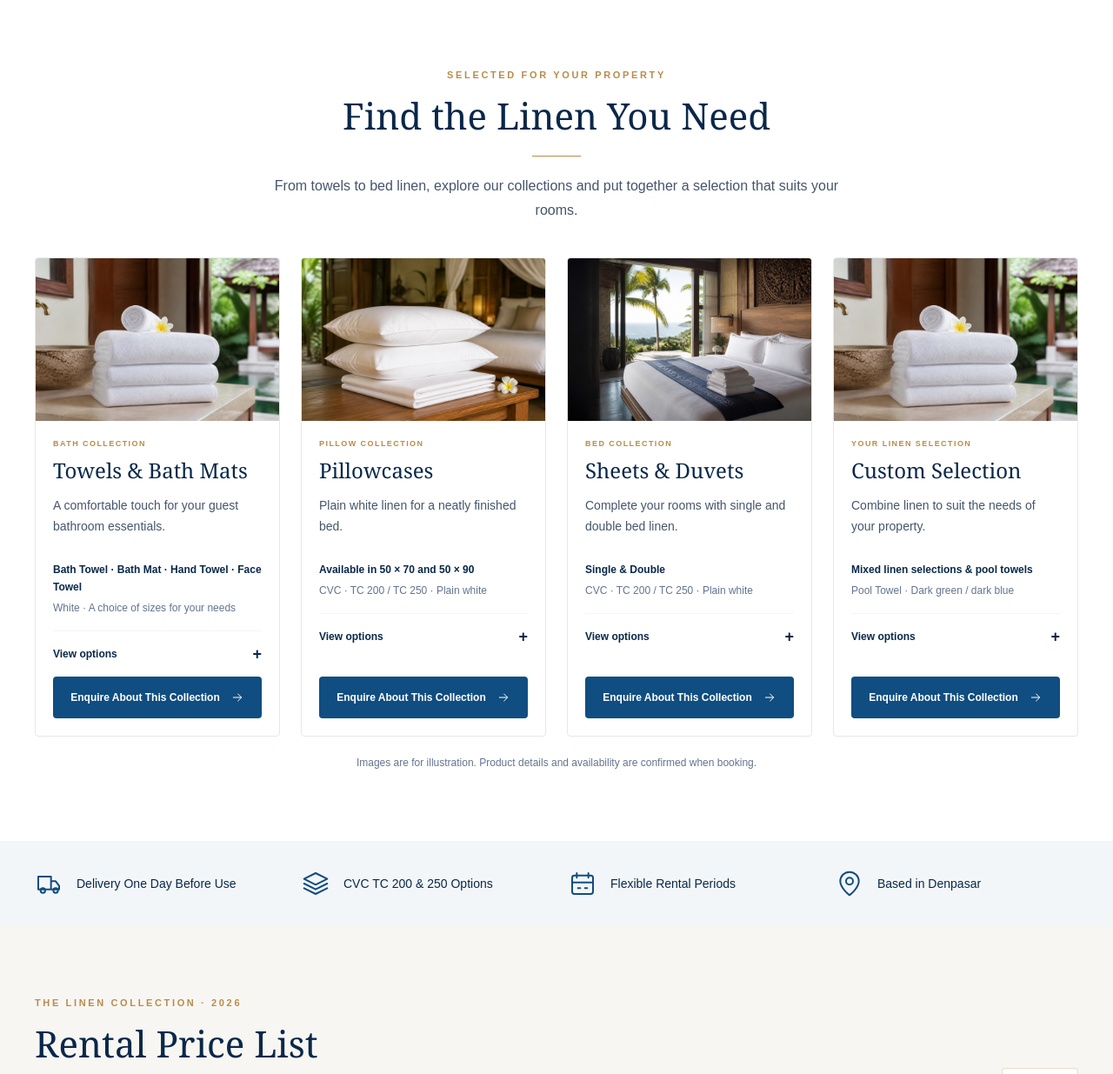
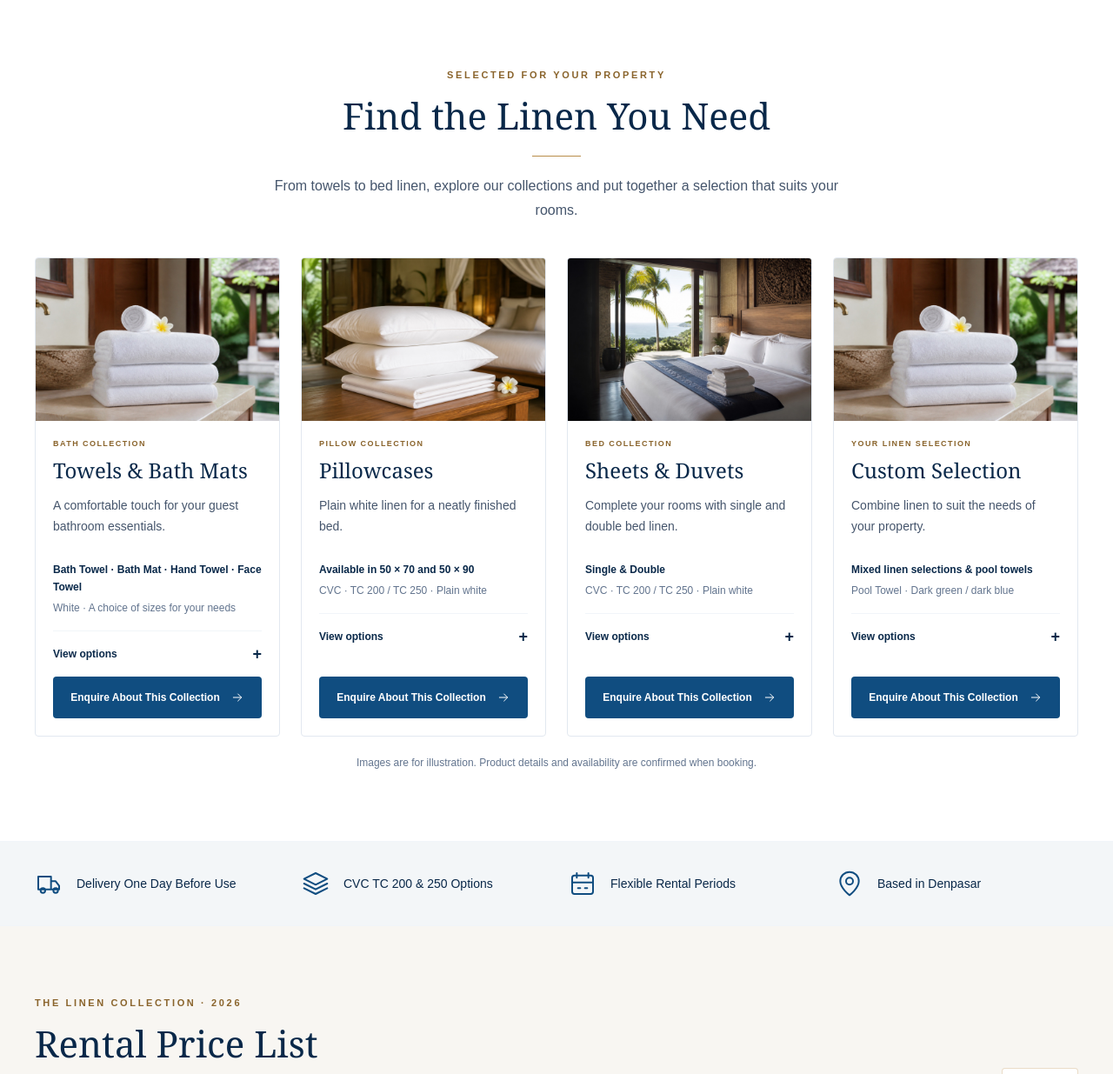
Before and after one commit to alfonsoricky/rental-linen, a PHP site: page /en/ in a window 1280 px wide. Shown: the part 850-2085 px from the top of the page at 87% size. Run offline with PHP 8.4, Linux system fonts and the light colour scheme.

Commit message:
Improve text contrast on light backgrounds

```diff
--- a/index.php
+++ b/index.php
@@ -249,7 +249,7 @@ function icon($name, $class = 'h-5 w-5') {
             <?php foreach ($products as $index => $product): ?>
                 <article class="flex flex-col overflow-hidden rounded-sm border border-slate-200 bg-white">
                     <img src="<?= e($basePath) ?>assets/images/<?= e($product['image']) ?>" alt="<?= e($product['alt']) ?>" width="768" height="512" loading="lazy" decoding="async" class="aspect-[1.5] w-full object-cover <?= $index === 2 ? 'object-right' : '' ?>">
-                    <div class="flex flex-1 flex-col p-5"><p class="text-[9px] font-semibold tracking-[.16em] text-gold"><?= e($product['tag']) ?></p><h3 class="mt-2 font-display text-2xl"><?= e($product['name']) ?></h3><p class="mt-3 min-h-15 text-sm leading-6 text-slate-600"><?= e($product['description']) ?></p><p class="mt-4 text-xs font-semibold leading-5"><?= e($product['spec']) ?></p><p class="mt-1 text-xs leading-5 text-slate-500"><?= e($product['detail']) ?></p>
+                    <div class="flex flex-1 flex-col p-5"><p class="text-[9px] font-semibold tracking-[.16em] text-gold-text"><?= e($product['tag']) ?></p><h3 class="mt-2 font-display text-2xl"><?= e($product['name']) ?></h3><p class="mt-3 min-h-15 text-sm leading-6 text-slate-600"><?= e($product['description']) ?></p><p class="mt-4 text-xs font-semibold leading-5"><?= e($product['spec']) ?></p><p class="mt-1 text-xs leading-5 text-slate-500"><?= e($product['detail']) ?></p>
                     <details class="mt-4 border-t border-slate-100 py-3 text-xs"><summary class="flex items-center justify-between font-semibold"><?= e(t('View options')) ?> <span class="plus text-lg transition-transform">+</span></summary><ul class="mt-3 space-y-2 leading-5 text-slate-600"><?php foreach ($product['items'] as $item): ?><li><?= e($item) ?></li><?php endforeach; ?></ul></details>
                     <a href="<?= e($whatsappBase . '?text=' . rawurlencode(t('Hello Asia Linen, I would like to enquire about ') . $product['name'] . t('. Please share availability and a rental quotation.'))) ?>" target="_blank" rel="noopener noreferrer" class="btn btn-primary mt-auto !px-3 !text-xs"><?= e(t('Enquire About This Collection')) ?> <?= icon('arrow', 'h-4 w-4') ?></a></div>
                 </article>
@@ -291,7 +291,7 @@ function icon($name, $class = 'h-5 w-5') {
     </section>
     <section id="cara-sewa" class="bg-cream py-16 md:py-24"><div class="wrap grid items-center gap-12 lg:grid-cols-2">
         <div class="relative"><img src="<?= e($basePath) ?>assets/images/pillows.jpg" alt="<?= e(t('Illustration of white pillows stacked on folded bed sheets')) ?>" loading="lazy" decoding="async" width="768" height="512" class="aspect-[1.15] w-full object-cover"><div class="absolute -bottom-5 right-5 border border-gold/30 bg-white px-6 py-5 shadow-sm"><p class="font-display text-2xl"><?= e(t('Your needs,')) ?></p><p class="mt-1 text-sm text-slate-600"><?= e(t('the right linen selection.')) ?></p></div></div>
-        <div class="pt-5 lg:pt-0"><p class="eyebrow"><?= e(t('HOW TO RENT')) ?></p><h2 class="section-title mt-3"><?= e(t('Start with what')) ?><br><?= e(t('your property needs.')) ?></h2><p class="mt-5 leading-7 text-slate-600"><?= e(t('Tell us your preferred linen, quantities and rental dates. Discuss the details with the Asia Linen team.')) ?></p><ol class="mt-8 space-y-6"><?php foreach ([[t('Choose your linen'),t('Select the towels, pillowcases, sheets or duvets you need.')],[t('Share your requirements'),t('Let us know the quantities and your rental start and end dates.')],[t('Confirm your quote & schedule'),t('Agree on the rental details and delivery schedule with our team.')]] as $i => [$title,$copy]): ?><li class="flex gap-5"><span class="pt-1 font-display text-2xl text-gold">0<?= $i+1 ?></span><div><h3 class="font-semibold"><?= e($title) ?></h3><p class="mt-1 text-sm leading-6 text-slate-600"><?= e($copy) ?></p></div></li><?php endforeach; ?></ol></div>
+        <div class="pt-5 lg:pt-0"><p class="eyebrow"><?= e(t('HOW TO RENT')) ?></p><h2 class="section-title mt-3"><?= e(t('Start with what')) ?><br><?= e(t('your property needs.')) ?></h2><p class="mt-5 leading-7 text-slate-600"><?= e(t('Tell us your preferred linen, quantities and rental dates. Discuss the details with the Asia Linen team.')) ?></p><ol class="mt-8 space-y-6"><?php foreach ([[t('Choose your linen'),t('Select the towels, pillowcases, sheets or duvets you need.')],[t('Share your requirements'),t('Let us know the quantities and your rental start and end dates.')],[t('Confirm your quote & schedule'),t('Agree on the rental details and delivery schedule with our team.')]] as $i => [$title,$copy]): ?><li class="flex gap-5"><span class="pt-1 font-display text-2xl text-gold-text">0<?= $i+1 ?></span><div><h3 class="font-semibold"><?= e($title) ?></h3><p class="mt-1 text-sm leading-6 text-slate-600"><?= e($copy) ?></p></div></li><?php endforeach; ?></ol></div>
     </div></section>
     <section id="gallery" aria-labelledby="gallery-heading" class="py-16 md:py-20">
         <div class="wrap">
@@ -352,7 +352,7 @@ function icon($name, $class = 'h-5 w-5') {
         </div>
     </section>
 </main>
-<footer id="kontak" class="bg-cream py-12"><div class="wrap"><div class="grid gap-8 md:grid-cols-[1fr_1fr_auto]"><div><p class="font-display text-2xl">ASIA LINEN</p><p class="mt-2 text-[10px] tracking-[.3em]"><?= e(t('LAUNDRY RENTALS')) ?></p><p class="mt-4 max-w-xs text-sm leading-6 text-slate-600"><?= e(t('Linen and towels to support the everyday needs of your hotel.')) ?></p></div><div><h2 class="text-sm font-semibold"><?= e(t('Visit & Contact Us')) ?></h2><address class="mt-4 text-sm not-italic leading-7 text-slate-600"><?= e($addressLines[0]) ?><br><?= e($addressLines[1]) ?><br><a class="hover:text-blue" href="tel:<?= e($telephone) ?>"><?= e($phone) ?></a></address></div><div class="flex flex-col gap-3 text-sm"><a href="#koleksi"><?= e(t('Linen Collection')) ?></a><a href="#cara-sewa"><?= e(t('How to Rent')) ?></a><a href="#faq"><?= e(t('Rental Terms')) ?></a><a href="<?= e($quoteUrl) ?>" target="_blank" rel="noopener noreferrer"><?= e(t('Request a Quote ↗')) ?></a></div></div><div class="mt-9 flex flex-wrap justify-between gap-3 border-t border-slate-200 pt-6 text-xs text-slate-500"><p>© <?= date('Y') ?> Asia Linen.</p><p><?= e(t('Hero and collection images are illustrative. Explore more photos in our gallery.')) ?></p></div></div></footer>
+<footer id="kontak" class="bg-cream py-12"><div class="wrap"><div class="grid gap-8 md:grid-cols-[1fr_1fr_auto]"><div><p class="font-display text-2xl">ASIA LINEN</p><p class="mt-2 text-[10px] tracking-[.3em]"><?= e(t('LAUNDRY RENTALS')) ?></p><p class="mt-4 max-w-xs text-sm leading-6 text-slate-600"><?= e(t('Linen and towels to support the everyday needs of your hotel.')) ?></p></div><div><h2 class="text-sm font-semibold"><?= e(t('Visit & Contact Us')) ?></h2><address class="mt-4 text-sm not-italic leading-7 text-slate-600"><?= e($addressLines[0]) ?><br><?= e($addressLines[1]) ?><br><a class="hover:text-blue" href="tel:<?= e($telephone) ?>"><?= e($phone) ?></a></address></div><div class="flex flex-col gap-3 text-sm"><a href="#koleksi"><?= e(t('Linen Collection')) ?></a><a href="#cara-sewa"><?= e(t('How to Rent')) ?></a><a href="#faq"><?= e(t('Rental Terms')) ?></a><a href="<?= e($quoteUrl) ?>" target="_blank" rel="noopener noreferrer"><?= e(t('Request a Quote ↗')) ?></a></div></div><div class="mt-9 flex flex-wrap justify-between gap-3 border-t border-slate-200 pt-6 text-xs text-slate-600"><p>© <?= date('Y') ?> Asia Linen.</p><p><?= e(t('Hero and collection images are illustrative. Explore more photos in our gallery.')) ?></p></div></div></footer>
 <script>
 
 const ui = <?= json_encode([
--- a/src/input.css
+++ b/src/input.css
@@ -4,6 +4,7 @@
   --color-navy: #092849;
   --color-blue: #104d80;
   --color-gold: #b98c49;
+  --color-gold-text: #8a642c;
   --color-cream: #f8f6f2;
   --font-sans: Arial, Helvetica, sans-serif;
   --font-display: Georgia, 'Times New Roman', serif;
@@ -17,7 +18,7 @@
 }
 @layer components {
   .wrap { @apply mx-auto w-full max-w-7xl px-6 lg:px-10; }
-  .eyebrow { @apply text-[11px] font-semibold uppercase tracking-[0.24em] text-gold; }
+  .eyebrow { @apply text-[11px] font-semibold uppercase tracking-[0.24em] text-gold-text; }
   .btn { @apply inline-flex min-h-12 items-center justify-center gap-3 rounded-sm px-6 py-3 text-sm font-semibold transition-colors; }
   .btn-primary { @apply bg-blue text-white hover:bg-navy; }
   .section-title { @apply font-display text-3xl leading-tight md:text-[42px]; }
```
Also changed, not shown: assets/css/style.css.
